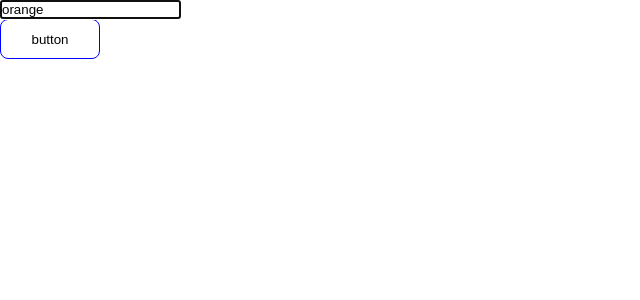
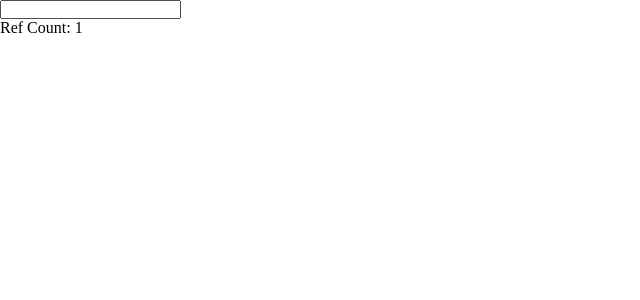
Before and after one commit to kuoaws001/react-design-patterns, a React app: page / in a window 1280 px wide. Shown: the top 300 px of the page, without its empty margins (0-640 px from the left). Built offline with nearby package versions, Linux system fonts and the light colour scheme.

Commit message:
memo, useCallback

```diff
--- a/src/app.tsx
+++ b/src/app.tsx
@@ -15,31 +15,14 @@ import Ex5 from './example/Ex5';
 import Ex6 from './example/Ex6';
 import Ex7 from './example/Ex7';
 import Ex8 from './example/Ex8';
+import Ex9 from './example/Ex9';
 
 import TodoList from './components/TodoList/TodoList';
 
 const App = () => {
 
-    console.log('orange')
-    // return (
-    //         <div className="content">
-    //             <div className='section'>
-    //                 <CustomDemo />
-    //             </div>
-    //         </div>
-    // )
-
     return (
-
-        // <Ex1 />
-        // <Ex2 />
-        // <Ex3 />
-        // <Ex4 />
-        // <TodoList />
-        // <Ex5 />
-        // <Ex6 />
-        // <Ex7 />
-        <Ex8 />
+       <Ex9 />
     )
 }
 
--- /dev/null
+++ b/src/example/Ex9.tsx
@@ -0,0 +1,34 @@
+import React, { useRef, memo, useState, useCallback } from 'react'
+
+const ComponentA = memo(({ name, cb }: { name: string; cb?: Function }) => {
+    const count = useRef(0);
+    count.current++;
+
+    return (
+        <div>{`Ref Count: ${count.current}`}</div>
+    )
+})
+
+const Ex9 = () => {
+    const [val, setVal] = useState("");
+
+    const handleChange = (e: any) => {
+        setVal(e.target.value)
+    }
+
+    const handleSomething = useCallback(() => { }, []);
+
+    // const handleSomething = () => {}
+
+    return (
+        <div>
+            <input type="text" onChange={handleChange} />
+
+            <ComponentA name='orange' cb={handleSomething} />
+        </div>
+    )
+}
+
+export default Ex9
+
+// memo, useCallback
```
